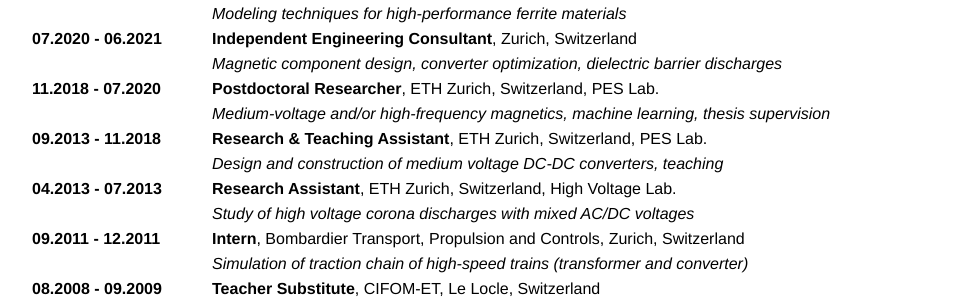
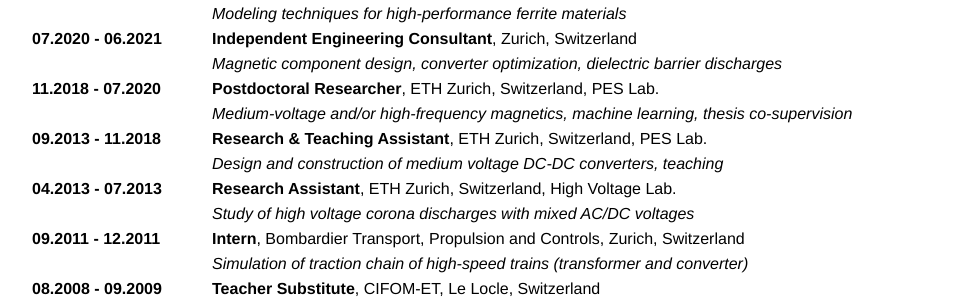
Before and after one commit to otvam/otvam.github.io, a Jekyll site: the page data/cv_guillod.html, which Jekyll copies as it is, in a window 1280 px wide and 900 px high. Shown: the part 302-600 px from the top of the window, without its empty margins (158-1121 px from the left). Built offline with Jekyll 4.4.1, drawn with Linux system fonts in a browser that asks for light colours; some of the changed text lies outside the part shown.

```diff
--- a/data/cv_guillod.html
+++ b/data/cv_guillod.html
@@ -132,7 +132,7 @@
 </dd>
 <dt>11.2018 - 07.2020</dt>
 <dd><p><strong>Postdoctoral Researcher</strong>, ETH Zurich, Switzerland, PES Lab.</p>
-<p><em>Medium-voltage and/or high-frequency magnetics, machine learning, thesis supervision</em></p>
+<p><em>Medium-voltage and/or high-frequency magnetics, machine learning, thesis co-supervision</em></p>
 </dd>
 <dt>09.2013 - 11.2018</dt>
 <dd><p><strong>Research &amp; Teaching Assistant</strong>, ETH Zurich, Switzerland, PES Lab.</p>
```
Also changed, not shown: other parts of data/cv_guillod.html (+3 -0 lines), pandoc/resume.md (+4 -1 lines), 1 other file.
